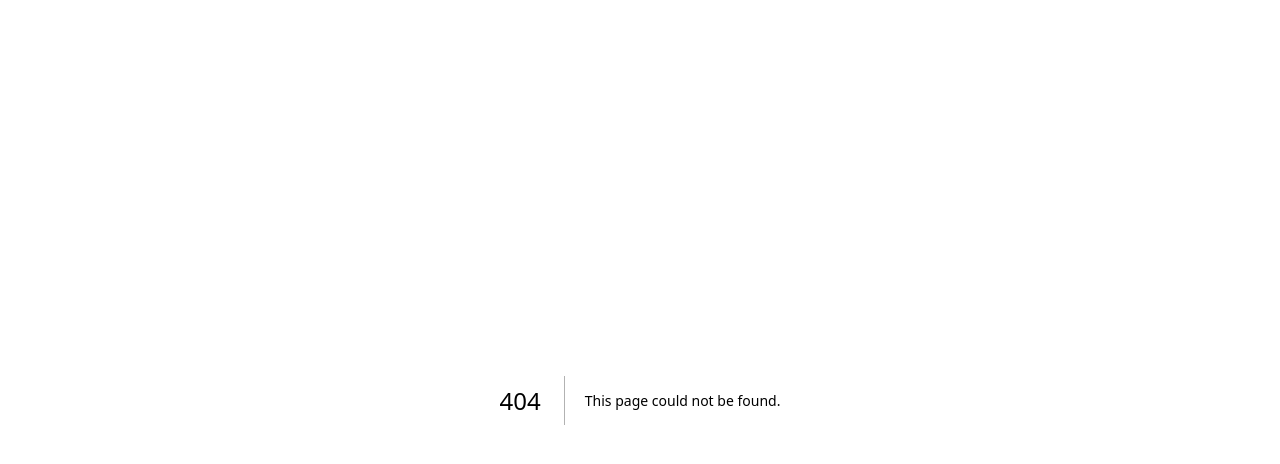
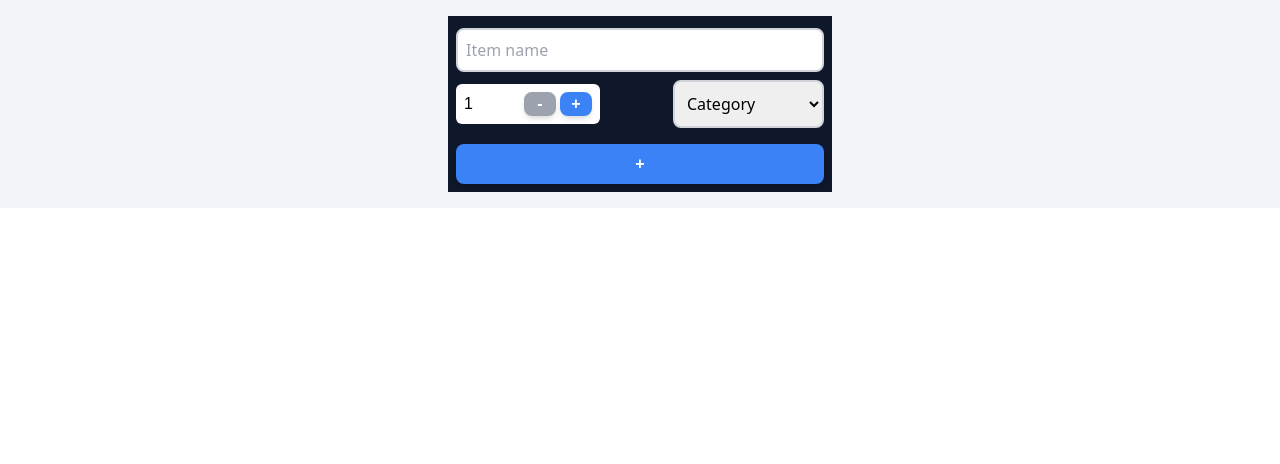
Before and after one commit to prabhnoorLubana2004/cprg306-assignments, a Next.js app: page /week-5 in a window 1280 px wide. Before the commit this address had no page. Shown: the top 464 px of the page. Built offline with nearby package versions, Linux system fonts and the light colour scheme.

Commit message:
Add files via upload

```diff
--- /dev/null
+++ b/app/week-5/new-item.js
@@ -0,0 +1,103 @@
+"use client";
+import { useState } from "react";
+
+export default function NewItem() {
+  const [name, setName] = useState("");
+  const [quantity, setQuantity] = useState(1);
+  const [category, setCategory] = useState("Produce");
+
+  const decrement = () => {
+    if (quantity > 1) {
+      setQuantity(quantity - 1);
+    }
+  };
+
+  const increment = () => {
+    if (quantity < 20) {
+      setQuantity(quantity + 1);
+    }
+  };
+
+  const handleSelect = (event) => {
+    setCategory(event.target.value);
+  };
+
+  const handleOnSubmit = (event) => {
+    event.preventDefault();
+    let item = { name, quantity, category };
+    console.log(item);
+    alert(`name: ${name}, quantity: ${quantity}, category: ${category}`);
+
+    setName("");
+    setQuantity(1);
+    setCategory("Produce");
+  };
+  return (
+    <form
+      className="p-2 m-4 bg-slate-900 text-black max-w-sm w-full"
+      onSubmit={(event) => handleOnSubmit(event)}
+    >
+      <div class="mb-2">
+        <input
+          type="text"
+          placeholder="Item name"
+          required
+          class="w-full mt-1 border-2 border-gray-300 p-2 rounded-lg font-sans"
+          value={name}
+          onChange={(event) => setName(event.target.value)}
+        />
+      </div>
+
+      <div className="flex justify-between">
+        <div className="p-2 mt-1 mb-1 rounded-md  bg-white text-white w-36">
+          <div className="flex justify-between">
+            <span className="text-black">{quantity}</span>
+            <div className="flex">
+              <button
+                type="button"
+                className="w-8 bg-blue-500 text-white font-semibold rounded-lg shadow-md hover:bg-blue-700 focus:outline-none focus:ring-2 disabled:bg-gray-400 focus:ring-blue-400 focus:ring-opacity-75"
+                onClick={decrement}
+                disabled={quantity === 1}
+              >
+                -
+              </button>
+              <button
+                type="button"
+                className="w-8 bg-blue-500 text-white font-semibold rounded-lg shadow-md hover:bg-blue-700 focus:outline-none focus:ring-2 focus:ring-blue-400  disabled:bg-gray-400 focus:ring-opacity-75 ml-1"
+                onClick={increment}
+                disabled={quantity === 20}
+              >
+                +
+              </button>
+            </div>
+          </div>
+        </div>
+        <select
+          class="ml-1 border-2 border-gray-300 p-2 rounded-lg font-sans"
+          onChange={(event) => handleSelect(event)}
+        >
+          <option value="" disabled="">
+            Category
+          </option>
+          <option value="produce">Produce</option>
+          <option value="dairy">Dairy</option>
+          <option value="bakery">Bakery</option>
+          <option value="meat">Meat</option>
+          <option value="frozen foods">Frozen Foods</option>
+          <option value="canned goods">Canned Goods</option>
+          <option value="dry goods">Dry Goods</option>
+          <option value="beverages">Beverages</option>
+          <option value="snacks">Snacks</option>
+          <option value="household">Household</option>
+          <option value="other">Other</option>
+        </select>
+      </div>
+      <button
+        type="submit"
+        class="w-full mt-4 py-2 px-4 bg-blue-500 text-white font-semibold rounded-lg shadow-md hover:bg-blue-700 focus:outline-none focus:ring-2 focus:ring-blue-400 focus:ring-opacity-75"
+      >
+        +
+      </button>
+    </form>
+  );
+}
--- /dev/null
+++ b/app/week-5/page.js
@@ -0,0 +1,10 @@
+import NewItem from "./new-item";
+
+export default function Page() {
+  return (
+    <main className="flex justify-center w-full bg-slate-100">
+      <NewItem />
+    </main>
+  );
+}
+//
```
